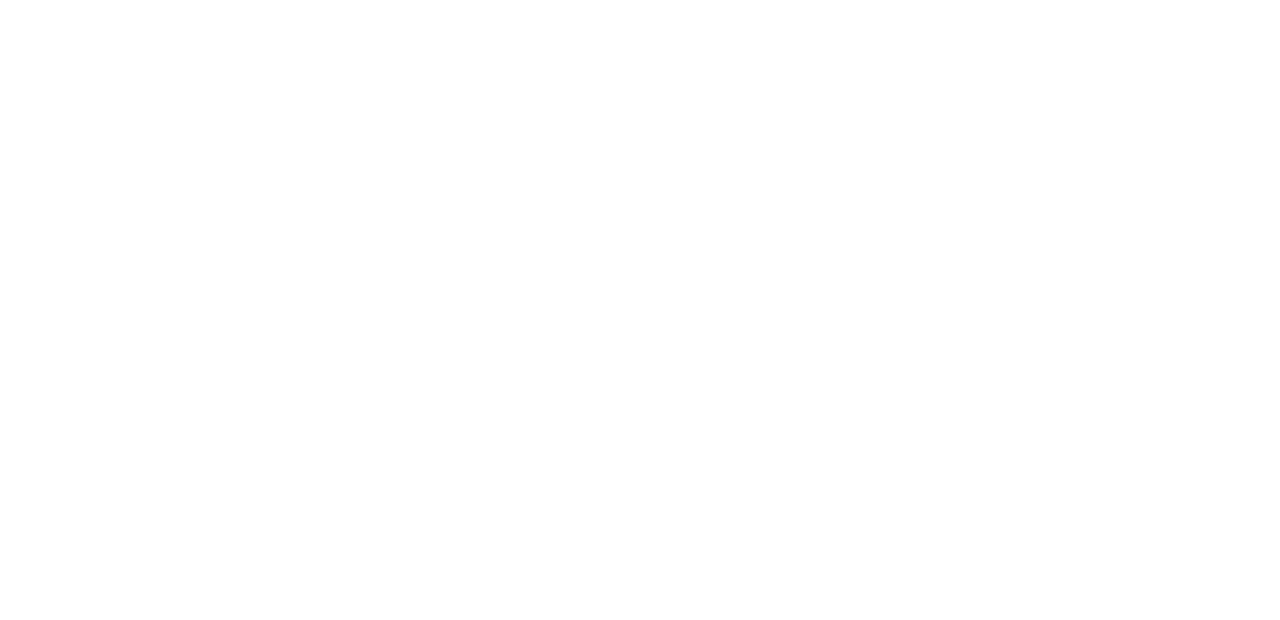
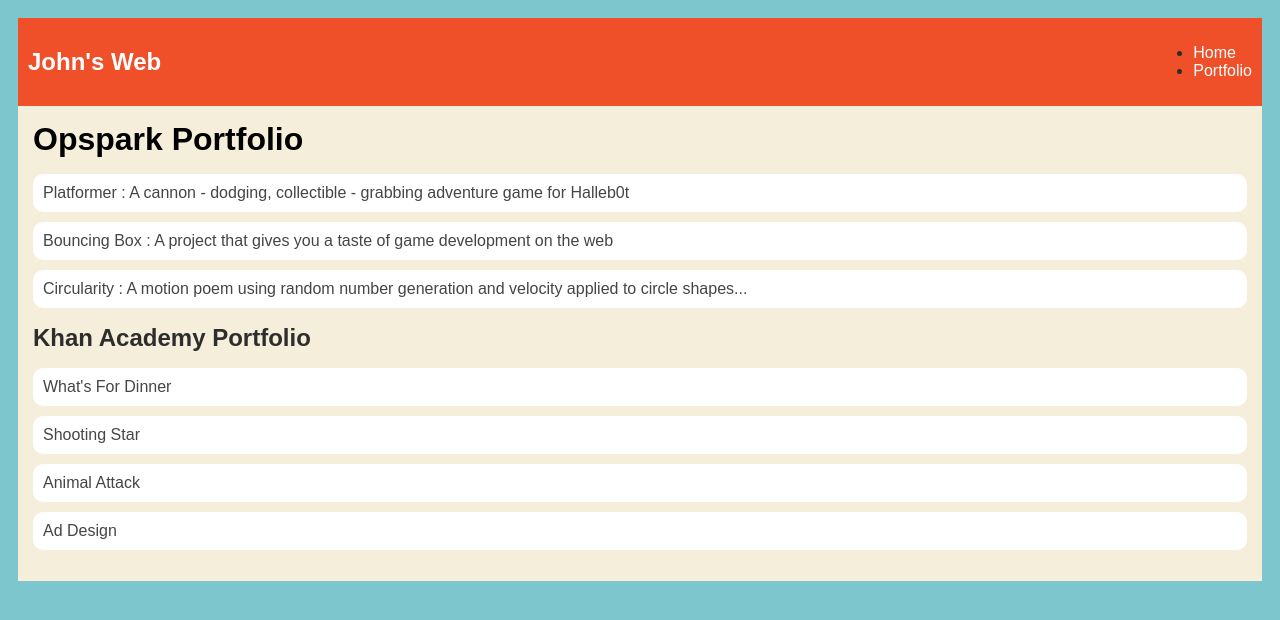
Before and after one commit to johndoll4/johndoll4.github.io, a plain HTML site: page portfolio.html in a window 1280 px wide. Drawn offline with Linux system fonts and the light colour scheme.

Commit message:
Finished Index And Portfolio

```diff
--- a/index.html
+++ b/index.html
@@ -1,23 +1,35 @@
 <!DOCTYPE HTML>
 <html>
     <head>
+<!--sidebar section-->
 <title>John's Website</title>
+<link rel="stylesheet" href="style.css">
     </head>
 
     <body>
-<div>
+
+
+<div id = "all contents">
+
     <nav>
-
+<h1>John's Web</h1>
+<ul id = nav-ul>
+<li><a href="index.html">Home</a></li>
+<li><a href="portfolio.html">Portfolio</a></li>
+</ul>
     </nav>
     <main>
-        <!--sidebar section-->
-        <div>
-            <img src="https://media.tenor.com/AeEkbaV3e9MAAAAM/cat-tongue.gif">
+        <div class = "sidebar">
+            <img class ="sidebar-img" src="images/temp_profile_pic.gif">
+
         <!--content section-->
-        <div>
+
+            <div>
             <h2>John Doll</h2>
             <p>Student of Northshore Highschool</p>
-            <div>
+
+            <!--Interest Section-->
+            <div id = "interests">
                 <h3>My Intrests</h3>
                 <ul>
                     <li>Tower Computers</li>
--- a/portfolio.html
+++ b/portfolio.html
@@ -0,0 +1,40 @@
+<!DOCTYPE HTML>
+<html>
+    <head>
+<!--sidebar section-->
+<title>John's Website</title>
+<link rel="stylesheet" href="style.css">
+    </head>
+
+    <body>
+
+
+<div id = "all contents">
+    <!--All Content Goes Here-->
+    <nav>
+<h1>John's Web</h1>
+        <ul id = nav-ul>
+<li><a href="index.html">Home</a></li>
+<li><a href="portfolio.html">Portfolio</a></li>
+        </ul>
+    </nav>
+            <main>
+        <div class = "content">
+                    <h1>Opspark Portfolio</h1>
+                    <ul id = "portfolio">
+                        <li><a href="projects/platformer/">Platformer : A cannon - dodging, collectible - grabbing adventure game for Halleb0t</a></li>
+                        <li><a href="projects/bouncing-box/">Bouncing Box : A project that gives you a taste of game development on the web </a></li>
+                        <li><a href="projects/circularity/">Circularity : A motion poem using random number generation and velocity applied to circle shapes...</a></li>
+                    </ul>
+                    <h2>Khan Academy Portfolio</h2>
+                    <ul id = "portfolio">
+                        <li><a href="https://www.khanacademy.org/computer-programming/spin-off-of-project-whats-for-dinner/5535975898267648">What's For Dinner</a></li>
+                        <li><a href="https://www.khanacademy.org/computer-programming/spin-off-of-project-shooting-star/4997336684478464">Shooting Star</a></li>
+                        <li><a href="https://www.khanacademy.org/computer-programming/the-real-project-animal-attack/6297285278744576">Animal Attack</a></li>
+                        <li><a href="">Ad Design</a></li>
+                    </ul>
+                </div>
+            </main>
+        </div>
+    </body>
+</html>
--- a/style.css
+++ b/style.css
@@ -0,0 +1,89 @@
+body {
+    background: rgb(125, 198, 205);
+    color: rgb(45, 45, 45);
+    padding: 10px;
+    font-family: arial;
+}
+#all-contents {
+  max-width: 800px;
+    margin: auto;
+}
+
+/* navigation menu */
+nav {
+    background: rgb(239, 80, 41);
+   margin: 0 auto;
+    display: flex;
+    padding: 10px;
+}
+h1 {
+    display: flex;
+    align-items: center;
+    color: white;
+    flex: 1;
+    margin: 0;
+}
+#nav-ul {
+    list-style-image: none;
+}
+.nav-li {
+    display: inline-block;
+    padding: 0 10px;
+}
+a {
+    text-decoration: none;
+    color: #fff;
+}
+
+/* main container area beneath menu */
+main {
+    background: rgb(245, 238, 219);
+    display: flex;
+}
+.sidebar {
+    margin-right: 25px;
+    padding: 10px;
+}
+.sidebar-img {
+    width: 200px;
+}
+.content {
+    flex: 1;
+    padding: 15px;
+}
+
+/* portfolio styles */
+#interests {
+    border: 4px silver ridge;
+    padding: 8px;
+}
+h2, h3 {
+    margin: 0px;
+}
+
+
+/* portfolio styles */
+        .content h1 {
+            color: black;
+        }
+
+        #portfolio {
+            list-style-type: none;
+            padding-left: 0;
+        }
+
+        #portfolio li {
+            background: #fff;
+            padding: 10px;
+            border-radius: 10px;
+            margin-bottom: 10px;
+        }
+
+        #portfolio li:hover {
+            background: #eee;
+        }
+
+        #portfolio a {
+            text-decoration: none;
+            color: #454545;
+        }
```
Also changed, not shown: images/temp_profile_pic.gif (added).
